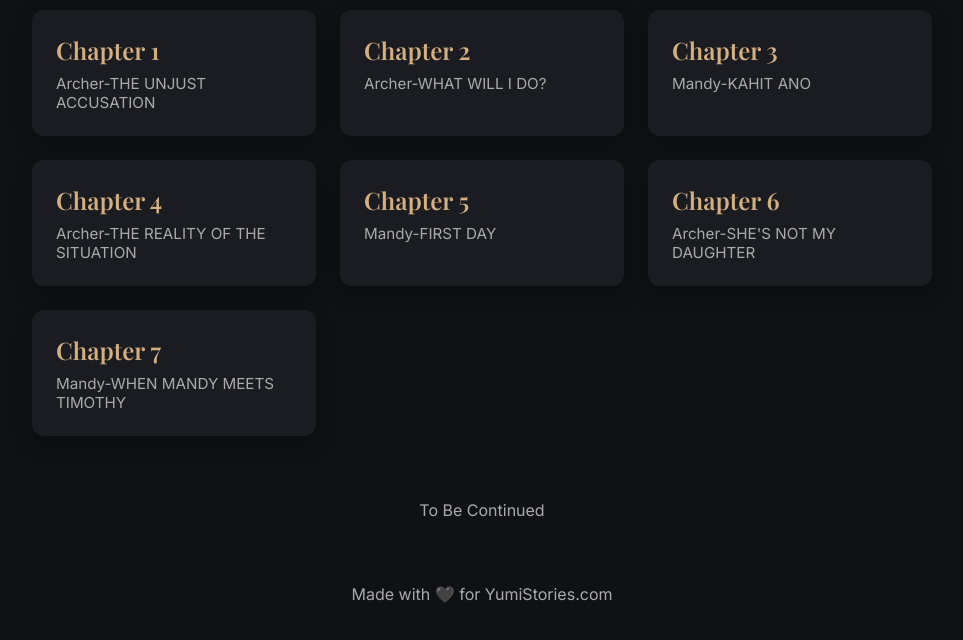
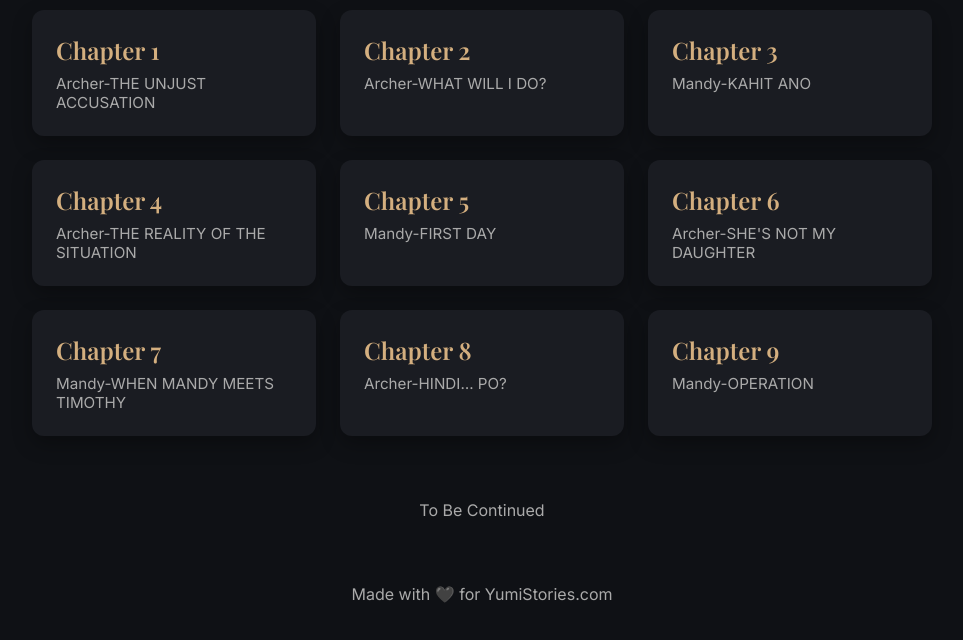
Before and after one commit to carlasabino/the-royal-heartbreaker, a plain HTML site: page index.html in a window 1280 px wide. Shown: the part 134-774 px from the top of the page, without its empty margins (158-1121 px from the left). Drawn offline with nearby package versions, Linux system fonts and the light colour scheme.

Commit message:
Update index.html

```diff
--- a/index.html
+++ b/index.html
@@ -107,6 +107,14 @@
         <h2>Chapter 7</h2>
         <p>Mandy-WHEN MANDY MEETS TIMOTHY</p>
       </a>
+	<a href="chapter-8/" class="card">
+        <h2>Chapter 8</h2>
+        <p>Archer-HINDI… PO?</p>
+      </a>
+	<a href="chapter-9/" class="card">
+        <h2>Chapter 9</h2>
+        <p>Mandy-OPERATION</p>
+      </a>
 
       <!-- Add more chapters as needed -->
     </div>
```
